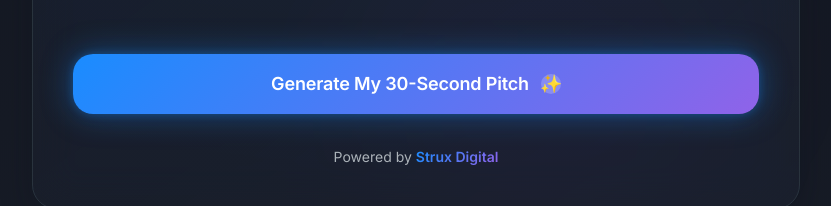
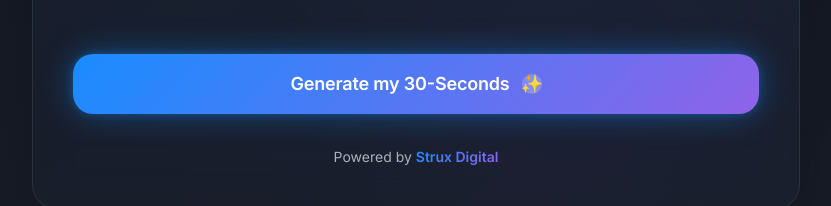
Before and after one commit to vivek-kandula-strux/elevator-pitch-generator, a React (Vite) app: page / in a window 1280 px wide. Shown: the part 977-1183 px from the top of the page, without its empty margins (224-1055 px from the left). Built offline with nearby package versions, Linux system fonts and the light colour scheme.

Commit message:
Refactor: Update button text
Update the button text from "Generate Your Pitch..." to "Generate My 30-Second Pitch" to better reflect the functionality.

```diff
--- a/src/components/BusinessForm.tsx
+++ b/src/components/BusinessForm.tsx
@@ -194,7 +194,7 @@ export default function BusinessForm({
                 <div className="w-5 h-5 border-2 border-primary-foreground/30 border-t-primary-foreground rounded-full animate-spin"></div>
                 <span className="font-semibold">Generating Your Pitch...</span>
               </span> : <span className="flex items-center justify-center gap-3">
-                <span className="font-semibold">Generate My 30-Second Pitch</span>
+                <span className="font-semibold">Generate my 30-Seconds</span>
                 <div className="w-5 h-5 rounded-full bg-primary-foreground/20 flex items-center justify-center transition-transform group-hover:scale-110">
                   ✨
                 </div>
```
